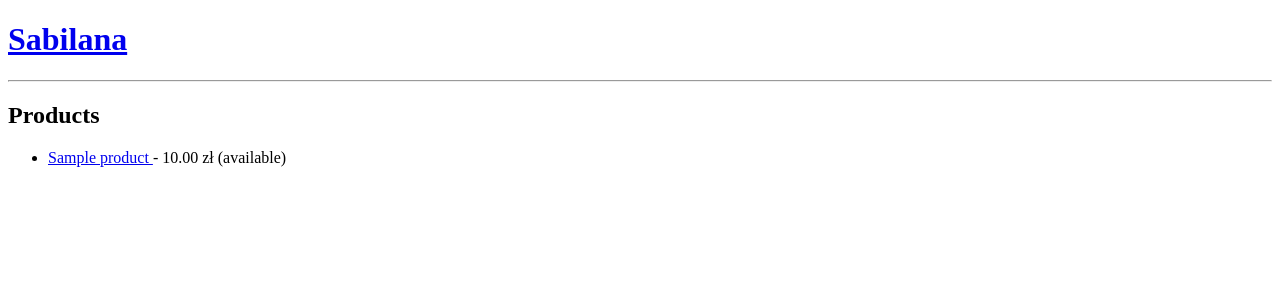
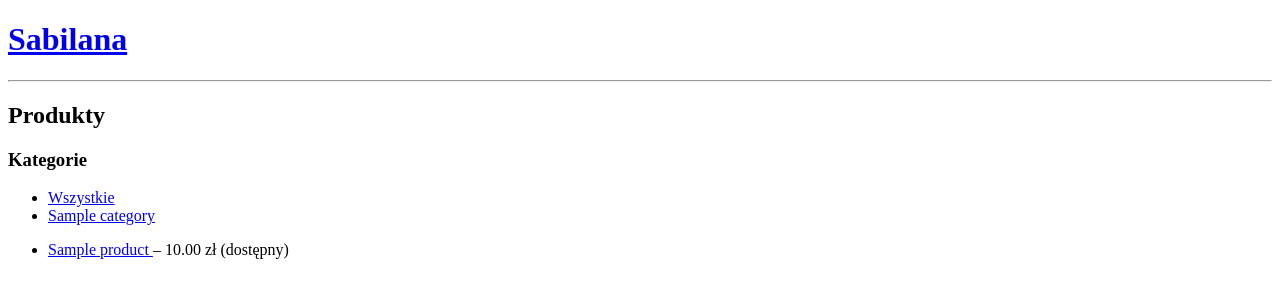
Before and after one commit to Lanarus/Sabilana, a Django app: page / in a window 1280 px wide. Shown: the top 300 px of the page. Run offline with Django 5.2, Linux system fonts and the light colour scheme; tables that the repository leaves empty hold one stand-in row (values such as "Sample post").

Commit message:
Add product filtering by category and category menu

```diff
--- a/shop/templates/shop/product/list.html
+++ b/shop/templates/shop/product/list.html
@@ -1,15 +1,33 @@
 {% extends "shop/base.html" %}
 
 {% block content %}
-  <h2>Products</h2>
+  <h2>Produkty{% if category %} – {{ category.name }}{% endif %}</h2>
+
+  <div>
+    <h3>Kategorie</h3>
+    <ul>
+      <li><a href="{% url 'shop:product_list' %}">Wszystkie</a></li>
+      {% for cat in categories %}
+        <li>
+          <a href="{% url 'shop:product_list_by_category' cat.slug %}">
+            {{ cat.name }}
+          </a>
+        </li>
+      {% endfor %}
+    </ul>
+  </div>
+
   <ul>
     {% for product in products %}
       <li>
         <a href="{% url 'shop:product_detail' product.pk %}">
           {{ product.name }}
-        </a> - {{ product.price }} zł
-        {% if product.available %}(available){% else %}(not available){% endif %}
+        </a>
+        – {{ product.price }} zł
+        {% if product.available %}(dostępny){% else %}(niedostępny){% endif %}
       </li>
+    {% empty %}
+      <li>Brak produktów w tej kategorii.</li>
     {% endfor %}
   </ul>
 {% endblock %}
--- a/shop/urls.py
+++ b/shop/urls.py
@@ -5,5 +5,6 @@ app_name = 'shop'
 
 urlpatterns = [
     path('', views.product_list, name='product_list'),
-    path('<int:pk>/', views.product_detail, name='product_detail'),
+    path('product/<int:pk>/', views.product_detail, name='product_detail'),
+    path('category/<slug:category_slug>/', views.product_list, name='product_list_by_category'),
 ]
--- a/shop/views.py
+++ b/shop/views.py
@@ -1,10 +1,18 @@
 from django.shortcuts import render, get_object_or_404
-from .models import Product
+from .models import Product, Category
 
-def product_list(request):
+def product_list(request, category_slug=None):
+    category = None
+    categories = Category.objects.all()
     products = Product.objects.filter(available=True)
-    return render(request, 'shop/product/list.html', {'products': products})
-
+    if category_slug:
+        category = get_object_or_404(Category, slug=category_slug)
+        products = products.filter(categories=category)
+    return render(request, 'shop/product/list.html', {
+        'category': category,
+        'categories': categories,
+        'products': products,
+    })
 def product_detail(request, pk):
     product = get_object_or_404(Product, pk=pk, available=True)
     return render(request, 'shop/product/detail.html', {'product': product})
```
